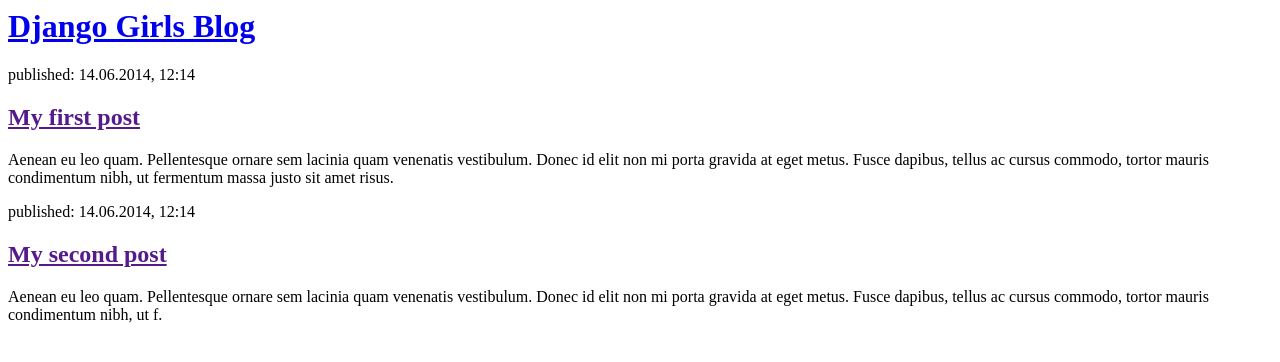
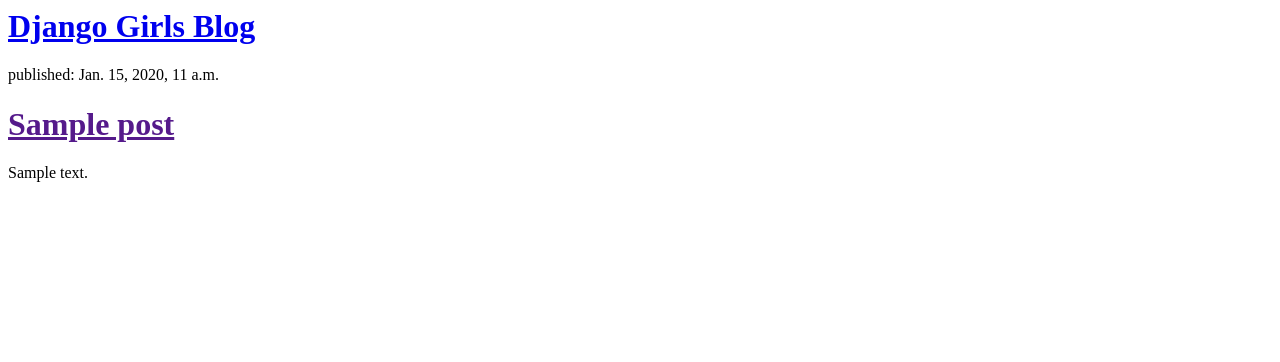
Before and after one commit to velmaa/my-first-blog, a Django app: template blog/templates/blog/post_list.html in a window 1280 px wide. Shown: the top 362 px of the page. Run offline with Django 3.2, Linux system fonts and the light colour scheme; the template is opened without the code that fills it: values that come from a table or form of the project are taken from there, others are empty; tables that the repository leaves empty hold one stand-in row (values such as "Sample post"); parts of the project's set-up code (start-up, migrations or seed data) failed here and were passed over.

Commit message:
Modiefied templates to display posts from database.

```diff
--- a/blog/models.py
+++ b/blog/models.py
@@ -2,7 +2,7 @@
 from django.utils import timezone
 
 
-class Post (models.Model):
+class Post(models.Model):
 	author = models.ForeignKey('auth.User', on_delete=models.CASCADE)
 	title = models.CharField(max_length=200)
 	text = models.TextField()
@@ -11,7 +11,7 @@
 	published_date = models.DateTimeField(
 		blank=True, null=True)
 
-	def published(self):
+	def publish(self):
 		self.published_date = timezone.now()
 		self.save()
 	def __str__(self):
--- a/blog/templates/blog/post_list.html
+++ b/blog/templates/blog/post_list.html
@@ -6,17 +6,13 @@
         <div>
             <h1><a href="/">Django Girls Blog</a></h1>
         </div>
+        {% for post in posts %}
+            <div>
+                <p>published: {{ post.published_date }}</p>
+                <h1><a href="">{{ post.title }}</a></h1>
+                <p>{{ post.text|linebreaksbr }}</p>
+            </div>
+        {% endfor %}
 
-        <div>
-            <p>published: 14.06.2014, 12:14</p>
-            <h2><a href="">My first post</a></h2>
-            <p>Aenean eu leo quam. Pellentesque ornare sem lacinia quam venenatis vestibulum. Donec id elit non mi porta gravida at eget metus. Fusce dapibus, tellus ac cursus commodo, tortor mauris condimentum nibh, ut fermentum massa justo sit amet risus.</p>
-        </div>
-
-        <div>
-            <p>published: 14.06.2014, 12:14</p>
-            <h2><a href="">My second post</a></h2>
-            <p>Aenean eu leo quam. Pellentesque ornare sem lacinia quam venenatis vestibulum. Donec id elit non mi porta gravida at eget metus. Fusce dapibus, tellus ac cursus commodo, tortor mauris condimentum nibh, ut f.</p>
-        </div>
     </body>
 </html>
```
Also changed, not shown: blog/views.py (+5 -2 lines).
